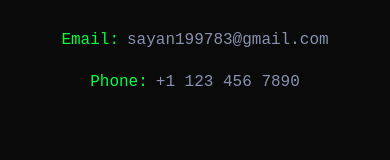
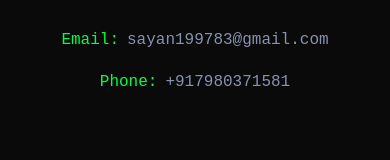
Before and after one commit to sayan1407/potfoliosite, a React (Vite) app: page / in a window 390 px wide. Shown: the part 5524-5684 px from the top of the page. Built offline with nearby package versions, Linux system fonts and the light colour scheme.

Commit message:
Change the phone number

```diff
--- a/src/components/Contact.jsx
+++ b/src/components/Contact.jsx
@@ -38,7 +38,7 @@ const Contact = () => {
                     </div>
                     <div style={{ display: 'flex', alignItems: 'center', gap: '0.5rem', color: '#8892b0' }}>
                         <span style={{ color: 'var(--accent-color)' }}>Phone:</span>
-                        <a href="tel:+917980371581" style={{ color: '#8892b0' }}>+1 123 456 7890</a>
+                        <a href="tel:+917980371581" style={{ color: '#8892b0' }}>+917980371581</a>
                     </div>
                 </div>
             </motion.div>
```
